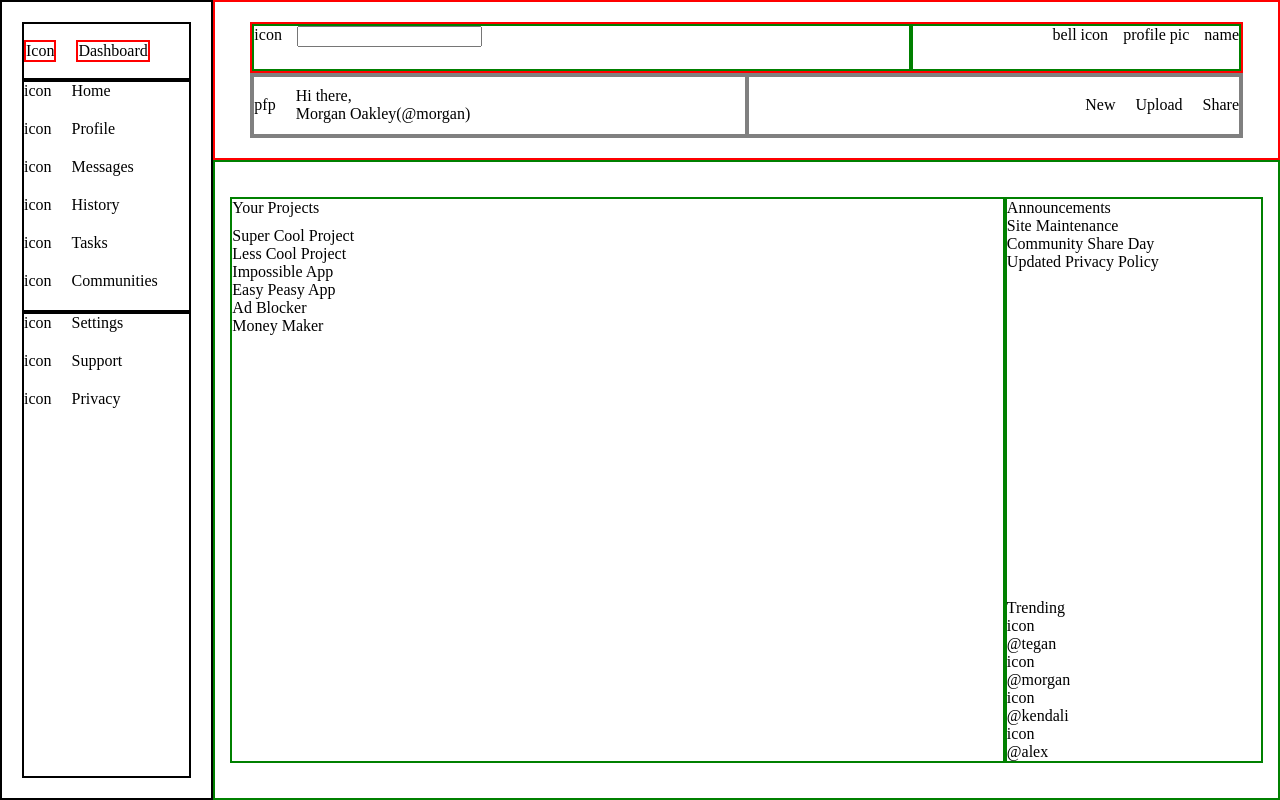
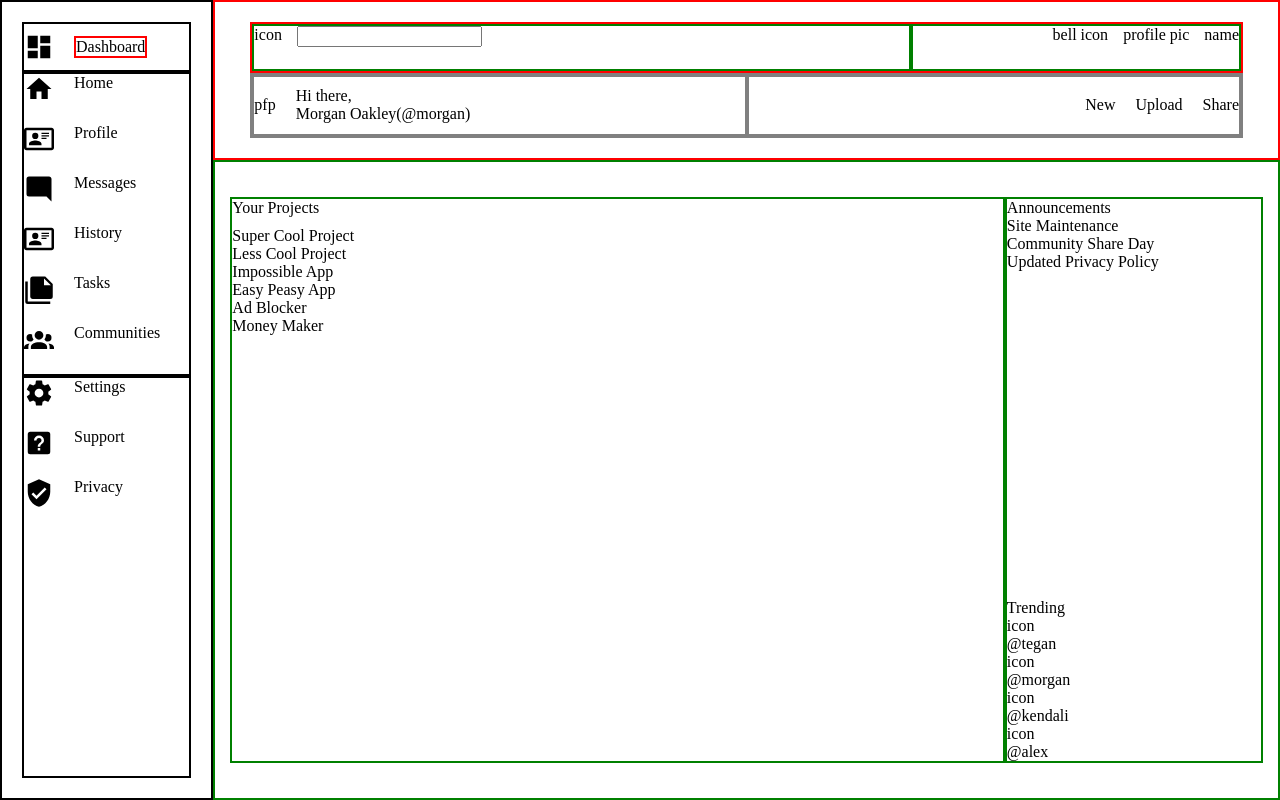
Before and after one commit to v-sudo29/admin-dashboard, a website: page index.html in a window 1280 px wide. Drawn offline with Linux system fonts and the light colour scheme.

Commit message:
Add SVG icons to sidebar

```diff
--- a/index.html
+++ b/index.html
@@ -10,46 +10,46 @@
 <body>
     <div class="sidebar-container">
         <div class="icon-title">
-            <div class="icon">Icon</div>
+            <svg id="dashboard-icon" xmlns="http://www.w3.org/2000/svg" viewBox="0 0 24 24"><path d="M13,3V9H21V3M13,21H21V11H13M3,21H11V15H3M3,13H11V3H3V13Z" /></svg>
             <div class="dashboard-text">Dashboard</div>
         </div>
         <div class="nav-links1">
             <div>
-                <div>icon</div>
+                <svg id="home-icon" xmlns="http://www.w3.org/2000/svg" viewBox="0 0 24 24"><path d="M10,20V14H14V20H19V12H22L12,3L2,12H5V20H10Z" /></svg>
                 <div>Home</div>
             </div>
             <div>
-                <div>icon</div>
+                <svg id="profile-icon" xmlns="http://www.w3.org/2000/svg" viewBox="0 0 24 24"><path d="M22,3H2C0.91,3.04 0.04,3.91 0,5V19C0.04,20.09 0.91,20.96 2,21H22C23.09,20.96 23.96,20.09 24,19V5C23.96,3.91 23.09,3.04 22,3M22,19H2V5H22V19M14,17V15.75C14,14.09 10.66,13.25 9,13.25C7.34,13.25 4,14.09 4,15.75V17H14M9,7A2.5,2.5 0 0,0 6.5,9.5A2.5,2.5 0 0,0 9,12A2.5,2.5 0 0,0 11.5,9.5A2.5,2.5 0 0,0 9,7M14,7V8H20V7H14M14,9V10H20V9H14M14,11V12H18V11H14" /></svg>
                 <div>Profile</div>
             </div>
             <div>
-                <div>icon</div>
+                <svg id="messages-icon" xmlns="http://www.w3.org/2000/svg" viewBox="0 0 24 24"><path d="M22,4C22,2.89 21.1,2 20,2H4A2,2 0 0,0 2,4V16A2,2 0 0,0 4,18H18L22,22V4Z" /></svg>
                 <div>Messages</div>
             </div>
             <div>
-                <div>icon</div>
+                <svg id="history-icon" xmlns="http://www.w3.org/2000/svg" viewBox="0 0 24 24"><path d="M22,3H2C0.91,3.04 0.04,3.91 0,5V19C0.04,20.09 0.91,20.96 2,21H22C23.09,20.96 23.96,20.09 24,19V5C23.96,3.91 23.09,3.04 22,3M22,19H2V5H22V19M14,17V15.75C14,14.09 10.66,13.25 9,13.25C7.34,13.25 4,14.09 4,15.75V17H14M9,7A2.5,2.5 0 0,0 6.5,9.5A2.5,2.5 0 0,0 9,12A2.5,2.5 0 0,0 11.5,9.5A2.5,2.5 0 0,0 9,7M14,7V8H20V7H14M14,9V10H20V9H14M14,11V12H18V11H14" /></svg>
                 <div>History</div>
             </div>
             <div>
-                <div>icon</div>
+                <svg id="tasks-icon" xmlns="http://www.w3.org/2000/svg" viewBox="0 0 24 24"><path d="M16,9H21.5L16,3.5V9M7,2H17L23,8V18A2,2 0 0,1 21,20H7C5.89,20 5,19.1 5,18V4A2,2 0 0,1 7,2M3,6V22H21V24H3A2,2 0 0,1 1,22V6H3Z" /></svg>
                 <div>Tasks</div>
             </div>
             <div>
-                <div>icon</div>
+                <svg id="communities-icon" xmlns="http://www.w3.org/2000/svg" viewBox="0 0 24 24"><path d="M12,5.5A3.5,3.5 0 0,1 15.5,9A3.5,3.5 0 0,1 12,12.5A3.5,3.5 0 0,1 8.5,9A3.5,3.5 0 0,1 12,5.5M5,8C5.56,8 6.08,8.15 6.53,8.42C6.38,9.85 6.8,11.27 7.66,12.38C7.16,13.34 6.16,14 5,14A3,3 0 0,1 2,11A3,3 0 0,1 5,8M19,8A3,3 0 0,1 22,11A3,3 0 0,1 19,14C17.84,14 16.84,13.34 16.34,12.38C17.2,11.27 17.62,9.85 17.47,8.42C17.92,8.15 18.44,8 19,8M5.5,18.25C5.5,16.18 8.41,14.5 12,14.5C15.59,14.5 18.5,16.18 18.5,18.25V20H5.5V18.25M0,20V18.5C0,17.11 1.89,15.94 4.45,15.6C3.86,16.28 3.5,17.22 3.5,18.25V20H0M24,20H20.5V18.25C20.5,17.22 20.14,16.28 19.55,15.6C22.11,15.94 24,17.11 24,18.5V20Z" /></svg>
                 <div>Communities</div>
             </div>
         </div>
         <div class="nav-links2">
             <div>
-                <div>icon</div>
+                <svg id="settings-icon" xmlns="http://www.w3.org/2000/svg" viewBox="0 0 24 24"><path d="M12,15.5A3.5,3.5 0 0,1 8.5,12A3.5,3.5 0 0,1 12,8.5A3.5,3.5 0 0,1 15.5,12A3.5,3.5 0 0,1 12,15.5M19.43,12.97C19.47,12.65 19.5,12.33 19.5,12C19.5,11.67 19.47,11.34 19.43,11L21.54,9.37C21.73,9.22 21.78,8.95 21.66,8.73L19.66,5.27C19.54,5.05 19.27,4.96 19.05,5.05L16.56,6.05C16.04,5.66 15.5,5.32 14.87,5.07L14.5,2.42C14.46,2.18 14.25,2 14,2H10C9.75,2 9.54,2.18 9.5,2.42L9.13,5.07C8.5,5.32 7.96,5.66 7.44,6.05L4.95,5.05C4.73,4.96 4.46,5.05 4.34,5.27L2.34,8.73C2.21,8.95 2.27,9.22 2.46,9.37L4.57,11C4.53,11.34 4.5,11.67 4.5,12C4.5,12.33 4.53,12.65 4.57,12.97L2.46,14.63C2.27,14.78 2.21,15.05 2.34,15.27L4.34,18.73C4.46,18.95 4.73,19.03 4.95,18.95L7.44,17.94C7.96,18.34 8.5,18.68 9.13,18.93L9.5,21.58C9.54,21.82 9.75,22 10,22H14C14.25,22 14.46,21.82 14.5,21.58L14.87,18.93C15.5,18.67 16.04,18.34 16.56,17.94L19.05,18.95C19.27,19.03 19.54,18.95 19.66,18.73L21.66,15.27C21.78,15.05 21.73,14.78 21.54,14.63L19.43,12.97Z" /></svg>
                 <div>Settings</div>
             </div>
             <div>
-                <div>icon</div>
+                <svg id="support-icon" xmlns="http://www.w3.org/2000/svg" viewBox="0 0 24 24"><path d="M11,18H13V16H11V18M12,6A4,4 0 0,0 8,10H10A2,2 0 0,1 12,8A2,2 0 0,1 14,10C14,12 11,11.75 11,15H13C13,12.75 16,12.5 16,10A4,4 0 0,0 12,6M5,3H19A2,2 0 0,1 21,5V19A2,2 0 0,1 19,21H5A2,2 0 0,1 3,19V5A2,2 0 0,1 5,3Z" /></svg>
                 <div>Support</div>
             </div>
             <div>
-                <div>icon</div>
+                <svg id="privacy-icon" xmlns="http://www.w3.org/2000/svg" viewBox="0 0 24 24"><path d="M10,17L6,13L7.41,11.59L10,14.17L16.59,7.58L18,9M12,1L3,5V11C3,16.55 6.84,21.74 12,23C17.16,21.74 21,16.55 21,11V5L12,1Z" /></svg>
                 <div>Privacy</div>
             </div>
         </div>
--- a/style.css
+++ b/style.css
@@ -36,15 +36,15 @@ body {
 
 }
 
-.icon {
-    border: 2px solid red;
-}
-
 .dashboard-text {
     border: 2px solid red;
 }
 
     /* Top Nav Links */
+    svg {
+        width: 30px;
+    }
+
     .nav-links1 {
         border: 2px solid black;
     }
```
Also changed, not shown: icons/communities.svg (added), icons/dashboard.svg (added), icons/history.svg (added), icons/messages.svg (added), icons/privacy.svg (added), icons/profile.svg (added), icons/settings.svg (added), icons/support.svg (added), icons/tasks.svg (added).
